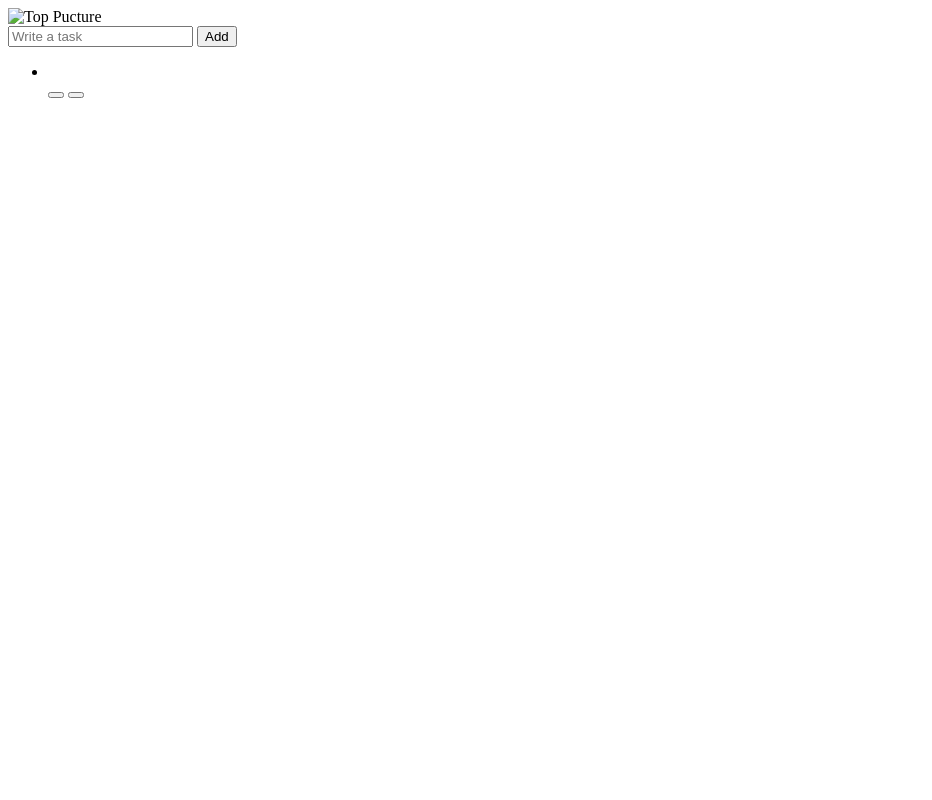
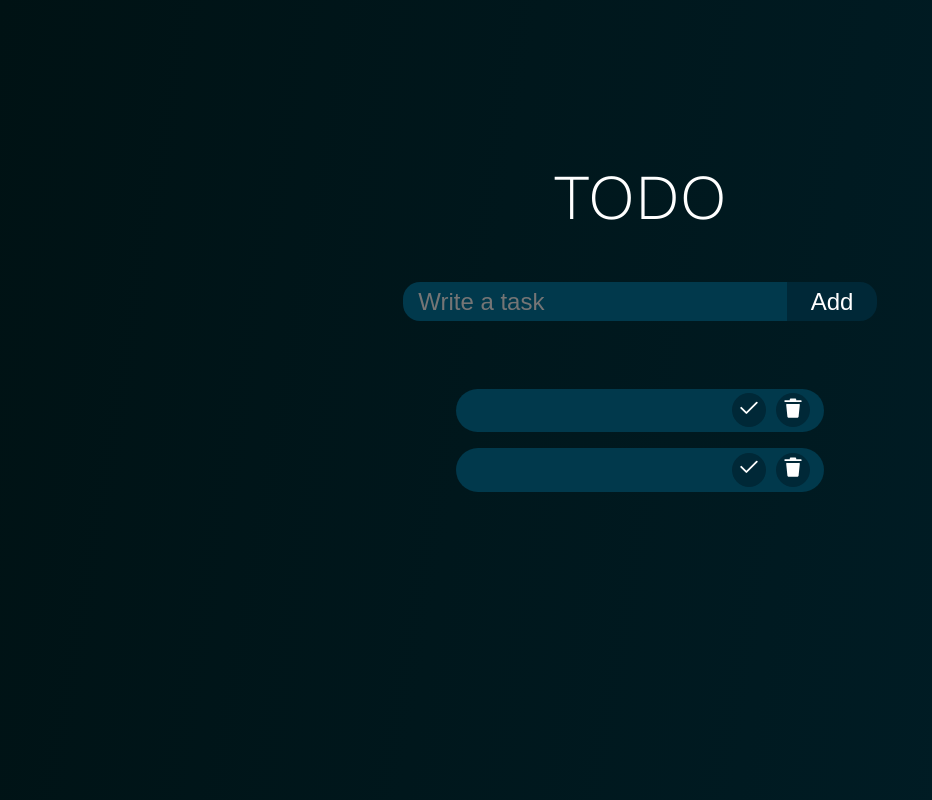
Before and after one commit to goldbergz/to_do_list, a plain HTML site: page index.html in a window 1280 px wide. Shown: the whole page, without its empty margins (0-932 px from the left). Drawn offline with nearby package versions, Linux system fonts and the light colour scheme.

Commit message:
Add style.css

```diff
--- a/index.html
+++ b/index.html
@@ -3,28 +3,35 @@
 <head>
     <meta charset="UTF-8">
     <meta name="viewport" content="width=device-width, initial-scale=1.0">
+    <link rel="stylesheet" href="style.css">
     <title>ToDo List</title>
 </head>
 <body>
-    <div class="top_picture">
-        <img src="" alt="Top Pucture">
-    </div>
-    <section class="work_area">
-        <article class="todo_line">
-            <form>
-                <input class="todo_input" type="text" placeholder="Write a task">
-                <button class="todo_button">Add</button>
-            </form>
-        </article>
-        <article class="tasks_area">
-            <ul>
-                 <div class="task">
-                    <li></li>
-                    <button class="complete_button"></button>
-                    <button class="delete_button"></button>
-                </div>
-             </ul>
+        <section class="work-area">
+        <div class="work-area_todo-text">TODO</div>
+        <article class="work-area_todo-line">
+            <div class="work-area_form">
+                <input class="work-area_todo-input" type="text" placeholder="Write a task">
+                <button class="work-area_todo-button">Add</button>
+            </div>
         </article>
     </section>
+        <section class="tasks-area">
+                 <ul class="tasks-area_task" id="">
+                    <div class="taska">
+                        <li></li>
+                        <button class="tasks-area_complete-button"><svg xmlns='http://www.w3.org/2000/svg' width='22' height='22' viewBox='0 0 24 24'><title>check_line</title><g id="check_line" fill='none' fill-rule='evenodd'><path d='M24 0v24H0V0zM12.593 23.258l-.011.002-.071.035-.02.004-.014-.004-.071-.035c-.01-.004-.019-.001-.024.005l-.004.01-.017.428.005.02.01.013.104.074.015.004.012-.004.104-.074.012-.016.004-.017-.017-.427c-.002-.01-.009-.017-.017-.018m.265-.113-.013.002-.185.093-.01.01-.003.011.018.43.005.012.008.007.201.093c.012.004.023 0 .029-.008l.004-.014-.034-.614c-.003-.012-.01-.02-.02-.022m-.715.002a.023.023 0 0 0-.027.006l-.006.014-.034.614c0 .012.007.02.017.024l.015-.002.201-.093.01-.008.004-.011.017-.43-.003-.012-.01-.01z'/><path fill='#FFFFFFFF' d='M21.192 5.465a1 1 0 0 1 0 1.414L9.95 18.122a1.1 1.1 0 0 1-1.556 0l-5.586-5.586a1 1 0 1 1 1.415-1.415l4.95 4.95L19.777 5.465a1 1 0 0 1 1.414 0Z'/></g></svg></button>
+                        <button class="tasks-area_delete-button"><svg width="22px" height="22px" viewBox="0 0 48 48" xmlns="http://www.w3.org/2000/svg" fill="#ffffff"><g id="SVGRepo_bgCarrier" stroke-width="0"></g><g id="SVGRepo_tracerCarrier" stroke-linecap="round" stroke-linejoin="round"></g><g id="SVGRepo_iconCarrier"> <title>trash-solid</title> <g id="Layer_2" data-name="Layer 2"> <g id="invisible_box" data-name="invisible box"> <rect width="48" height="48" fill="none"></rect> </g> <g id="icons_Q2" data-name="icons Q2"> <path d="M43,8.8a2.3,2.3,0,0,1-.6,1.6A1.7,1.7,0,0,1,41,11H7.1A2.1,2.1,0,0,1,5,9.2a2.3,2.3,0,0,1,.6-1.6A1.7,1.7,0,0,1,7,7H17V5a2,2,0,0,1,2-2H29a2,2,0,0,1,2,2V7h9.9A2.1,2.1,0,0,1,43,8.8Z"></path> <path d="M11.2,15h0a2,2,0,0,0-2,2.2l2.6,26a2,2,0,0,0,2,1.8H34.2a2,2,0,0,0,2-1.8l2.6-26a2,2,0,0,0-2-2.2H11.2Z"></path> </g> </g> </g></svg></button>
+                    </div>
+                </ul>
+                <ul class="tasks-area_task" id="">
+                    <div class="taska">
+                        <li></li>
+                    <button class="tasks-area_complete-button"><svg xmlns='http://www.w3.org/2000/svg' width='22' height='22' viewBox='0 0 24 24'><title>check_line</title><g id="check_line" fill='none' fill-rule='evenodd'><path d='M24 0v24H0V0zM12.593 23.258l-.011.002-.071.035-.02.004-.014-.004-.071-.035c-.01-.004-.019-.001-.024.005l-.004.01-.017.428.005.02.01.013.104.074.015.004.012-.004.104-.074.012-.016.004-.017-.017-.427c-.002-.01-.009-.017-.017-.018m.265-.113-.013.002-.185.093-.01.01-.003.011.018.43.005.012.008.007.201.093c.012.004.023 0 .029-.008l.004-.014-.034-.614c-.003-.012-.01-.02-.02-.022m-.715.002a.023.023 0 0 0-.027.006l-.006.014-.034.614c0 .012.007.02.017.024l.015-.002.201-.093.01-.008.004-.011.017-.43-.003-.012-.01-.01z'/><path fill='#FFFFFFFF' d='M21.192 5.465a1 1 0 0 1 0 1.414L9.95 18.122a1.1 1.1 0 0 1-1.556 0l-5.586-5.586a1 1 0 1 1 1.415-1.415l4.95 4.95L19.777 5.465a1 1 0 0 1 1.414 0Z'/></g></svg></button>
+                    <button class="tasks-area_delete-button"><svg width="22px" height="22px" viewBox="0 0 48 48" xmlns="http://www.w3.org/2000/svg" fill="#ffffff"><g id="SVGRepo_bgCarrier" stroke-width="0"></g><g id="SVGRepo_tracerCarrier" stroke-linecap="round" stroke-linejoin="round"></g><g id="SVGRepo_iconCarrier"> <title>trash-solid</title> <g id="Layer_2" data-name="Layer 2"> <g id="invisible_box" data-name="invisible box"> <rect width="48" height="48" fill="none"></rect> </g> <g id="icons_Q2" data-name="icons Q2"> <path d="M43,8.8a2.3,2.3,0,0,1-.6,1.6A1.7,1.7,0,0,1,41,11H7.1A2.1,2.1,0,0,1,5,9.2a2.3,2.3,0,0,1,.6-1.6A1.7,1.7,0,0,1,7,7H17V5a2,2,0,0,1,2-2H29a2,2,0,0,1,2,2V7h9.9A2.1,2.1,0,0,1,43,8.8Z"></path> <path d="M11.2,15h0a2,2,0,0,0-2,2.2l2.6,26a2,2,0,0,0,2,1.8H34.2a2,2,0,0,0,2-1.8l2.6-26a2,2,0,0,0-2-2.2H11.2Z"></path> </g> </g> </g></svg></button>
+                    </div>
+                </ul>
+
+        </section>
 </body>
 </html>
--- /dev/null
+++ b/style.css
@@ -0,0 +1,133 @@
+@import url('https://fonts.googleapis.com/css2?family=Work+Sans:wght@300&display=swap');
+
+* {
+    margin: 0;
+    padding: 0;
+    box-sizing: border-box;
+}
+
+body {
+    font-family: 'Work Sans', sans-serif;
+    background: linear-gradient(100deg, #001214, #001f29);
+    color: white;
+    transition: 0.3s linear;
+    display: flex;
+    flex-direction: column;
+    justify-content: center;
+    align-items: center;
+    min-height: 100vh;
+
+}
+
+
+.work-area {
+    display: flex;
+    flex-direction: column;
+    border-radius: 20px;
+    width: 40vw;
+    height: 20vw;
+    justify-content: space-evenly;
+    align-items: center;
+    position: absolute;
+    top: 30%;
+    left: 50%;
+    transform: translate(-50%, -50%);
+}
+
+.work-area_todo-text {
+    font-size: 4em;
+}
+
+.work-area_form {
+    display: flex;
+    justify-content: center;
+  }
+
+.work-area_todo-input {
+    height: 3vw;
+    width: 30vw;
+    border: none;
+    outline: none;
+    border-top-left-radius: 17px;
+    border-bottom-left-radius: 17px;
+    padding: 0 0 0 15px;
+    font-size: 1.5em;
+    background-color: #01394c;
+    color: #fff;
+}
+
+.work-area_todo-input:hover {
+background-color: #013141
+}
+
+.work-area_todo-button {
+    height: 3vw;
+    width: 7vw;
+    border: none;
+    border-top-right-radius: 17px;
+    border-bottom-right-radius: 17px;
+    font-size: 1.5em;
+    background-color: #002837;
+    color: #fff;
+    cursor: pointer;
+
+}
+
+
+.tasks-area {
+    /* display: none; */
+    display: flex;
+    flex-direction: column;
+    align-items: center;
+    max-width: 1200px;
+    margin-top: 5rem;
+}
+
+.tasks-area_task {
+    width: 30vw;
+    list-style: none;
+}
+
+.taska {
+    margin: 0.5rem;
+    display: flex;
+    font-size: 19px;
+    background-color: #01394c;
+    border-radius: 30px;
+    align-items: center;
+    justify-content: space-between;
+    padding: 0.25em 0.5em;
+}
+
+.taska li {
+    padding: 7px;
+    word-wrap: break-word;
+    flex-wrap: wrap;
+    font-size: 20px;
+    flex: 1;
+    border-radius: 30px;
+    overflow-wrap: anywhere;
+}
+
+.tasks-area_complete-button,
+.tasks-area_delete-button {
+    font-size: 17px;
+    cursor: pointer;
+    width: 2em;
+    height: 2em;
+    border-radius: 80%;
+    margin: 0 5px;
+    background-color: #002837;
+    border: none;
+    padding: 1px;
+    color: white;
+
+}
+
+button:hover {
+    background-color: #001f29;
+}
+
+.taska:hover {
+    background-color: #013141
+}
```
Also changed, not shown: pictures/mountain.jpg (added).
